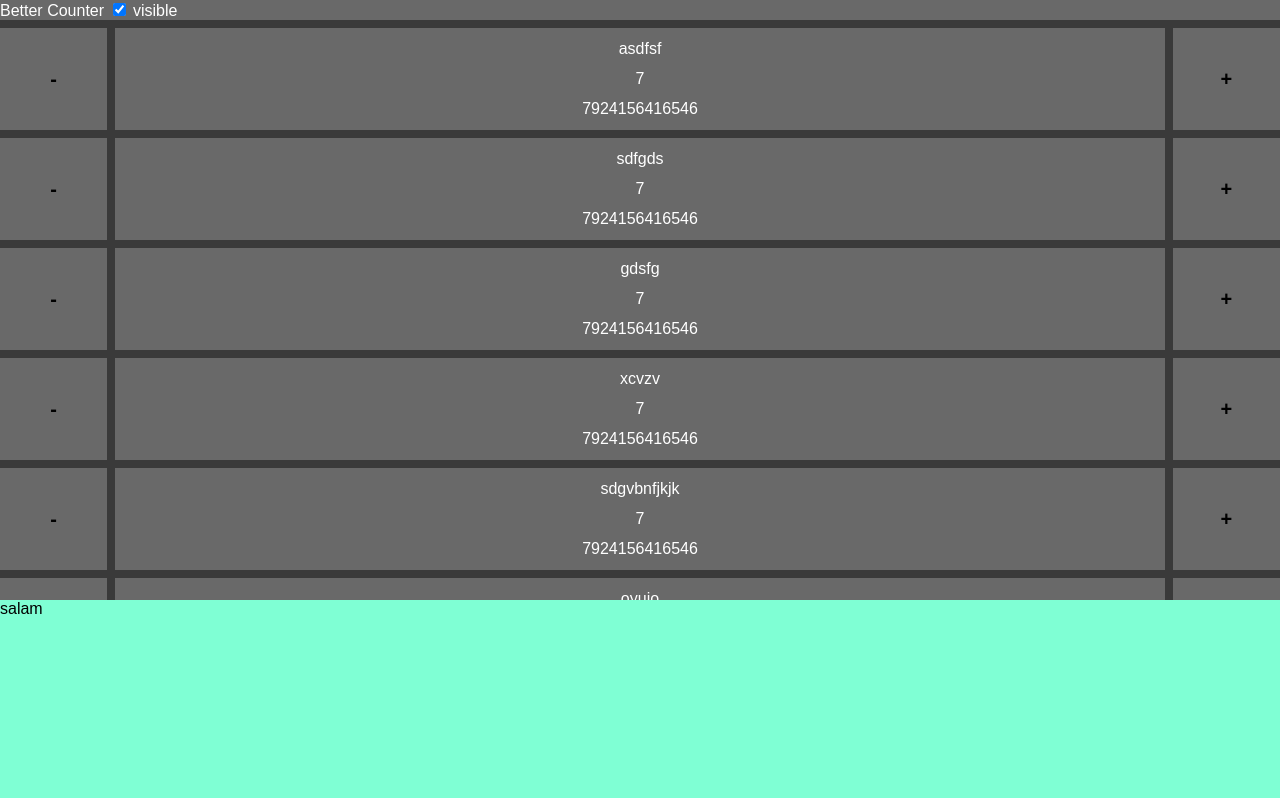
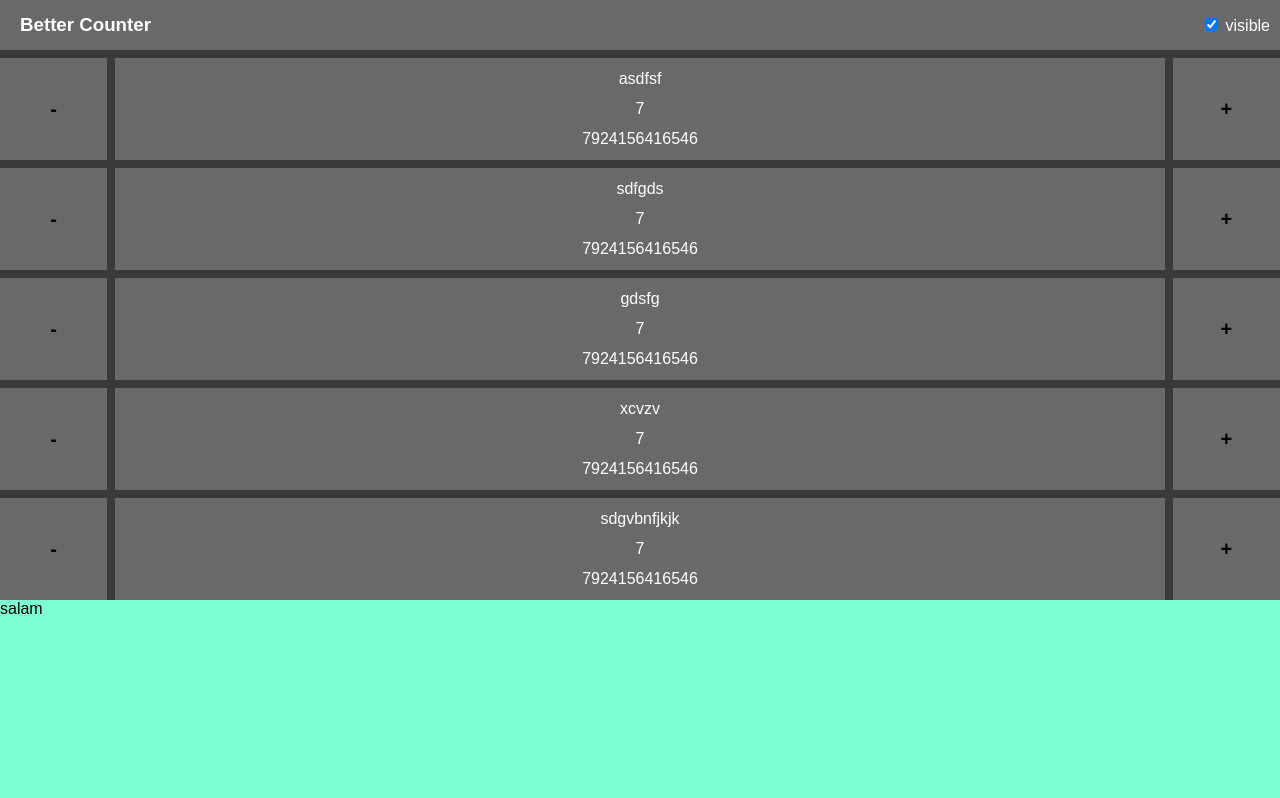
Before and after one commit to Roohollah81/better-counter, a SvelteKit app in the folder my-app/: page / in a window 1280 px wide. Shown: the top 798 px of the page. Built offline with nearby package versions, Linux system fonts and the light colour scheme.

Commit message:
better header elements positioning

```diff
--- a/my-app/src/routes/+page.svelte
+++ b/my-app/src/routes/+page.svelte
@@ -27,8 +27,8 @@
 
 <div class="rows">
 	<div class="head">
-		Better Counter
-		<label>
+		<h3 class="head-title">Better Counter</h3>
+		<label class="show-sidebar-checkbox">
 			<input type="checkbox" bind:checked={showSidebar} />
 			visible
 		</label>
@@ -42,16 +42,29 @@
 {/if}
 
 <style>
+	.head {
+		display: flex;
+		width: 100%;
+		height: 50px;
+		background-color: var(--items-color);
+		align-items: center;
+		justify-content: space-between;
+	}
+
+	.head-title {
+		margin-left: 20px;
+	}
+
+	.show-sidebar-checkbox {
+		margin-right: 10px;
+	}
+
 	.rows {
 		display: flex;
 		flex-direction: column;
 		width: 100%;
 		gap: var(--items-gap);
 		color: white;
-	}
-
-	.head {
-		background-color: var(--items-color);
 	}
 
 	.sidebar {
```
